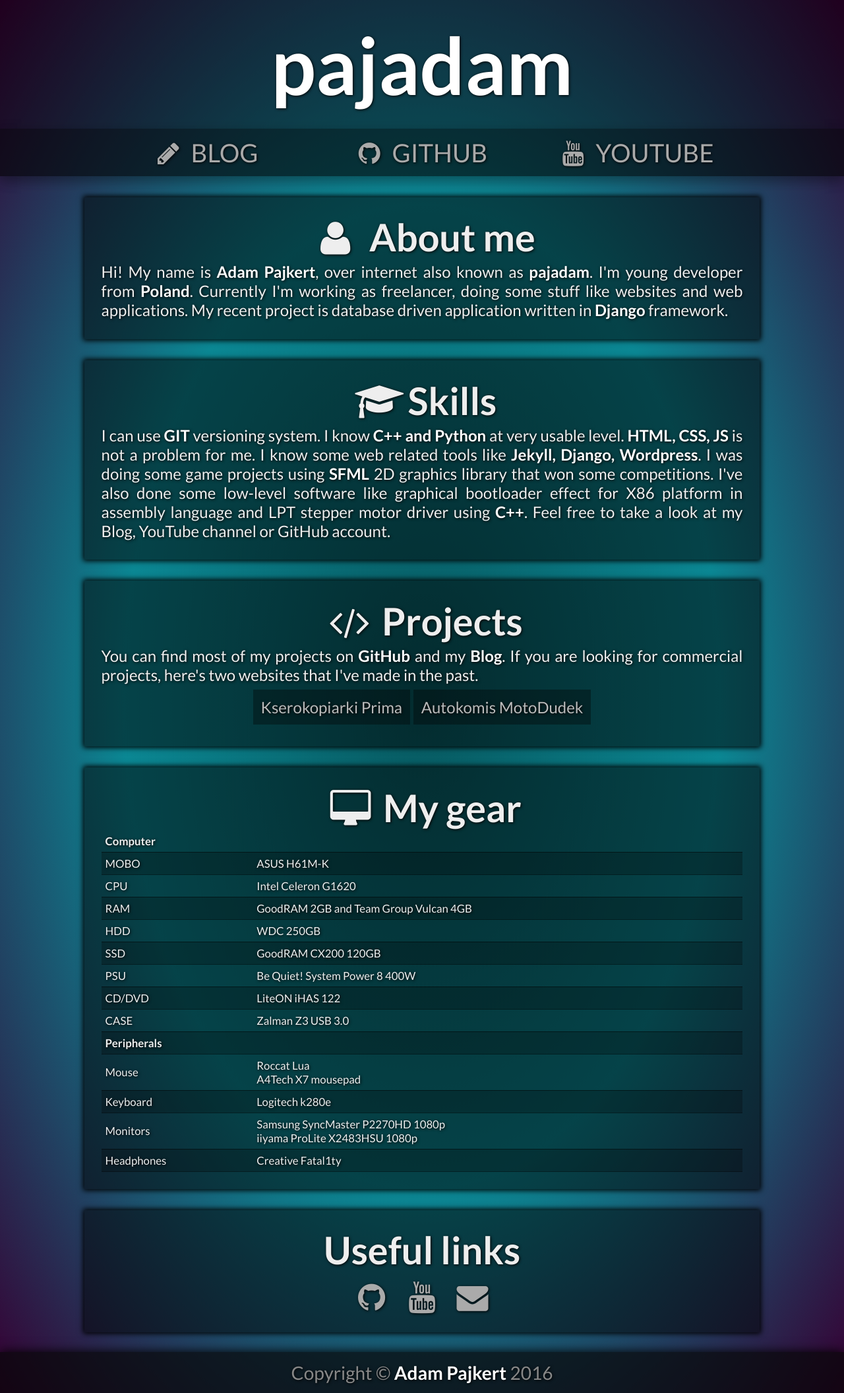
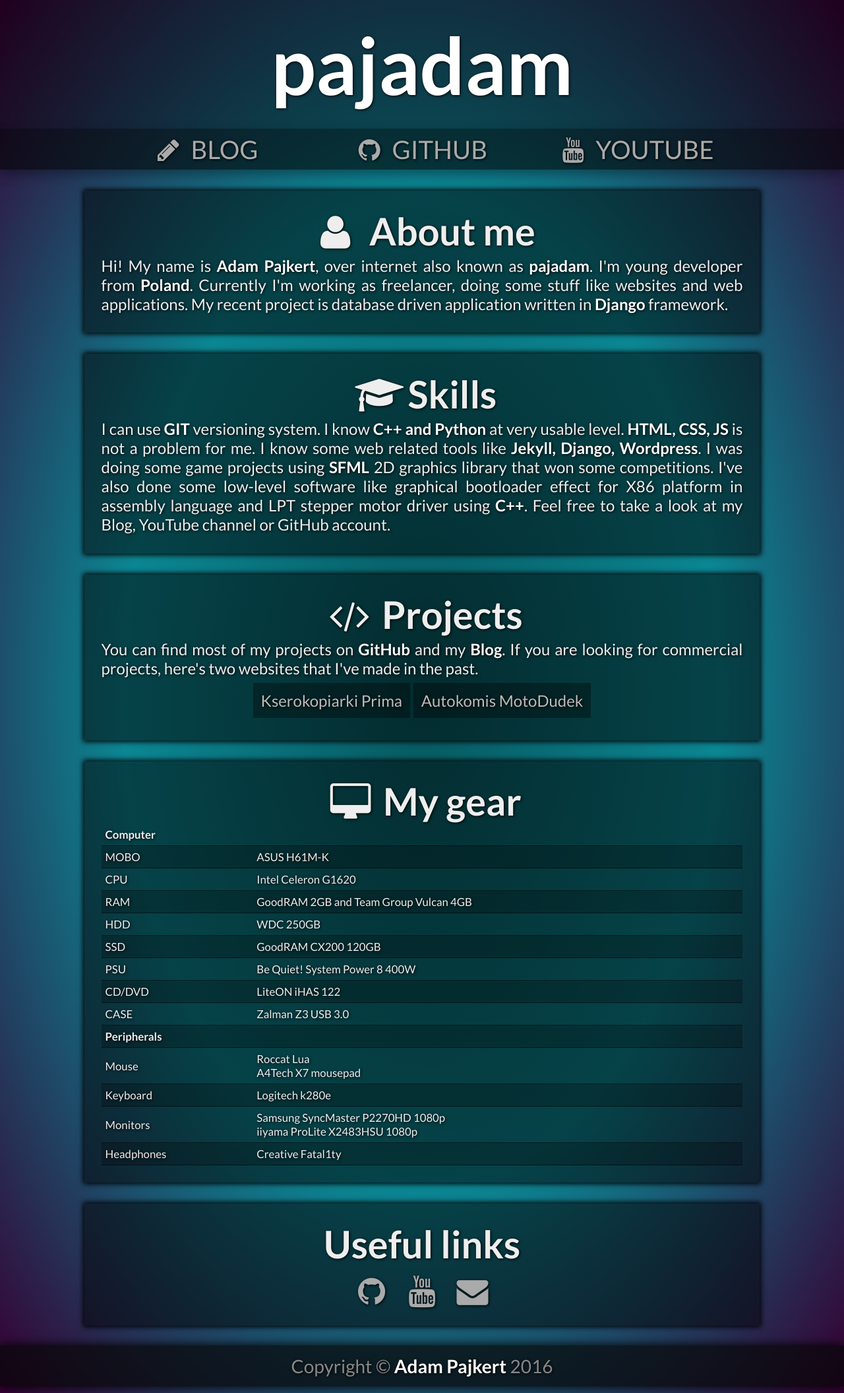
Before and after one commit to pajadam/pajadam.me, a Jekyll site: the page built from index.html, in a window 1280 px wide. Shown: the whole page at 66% size. Built offline with Jekyll 4.4.1, drawn with Linux system fonts in a browser that asks for light colours.

Commit message:
Fixed header paddings on Firefox.

```diff
--- a/_sass/_header.scss
+++ b/_sass/_header.scss
@@ -1,6 +1,6 @@
 .header{
     color: #fff;
-    padding: 2.5% 0%;
+    padding: 2.5% 0px;
     font-size: 2em;
     background-color: rgba( 0, 0, 0, .4);
 }
@@ -20,7 +20,7 @@
 }
 
 .navbar .item{
-    padding: 1% 2%;
+    padding: 8px 2%;
     font-size: .7em;
     text-align: center;
     text-transform: uppercase;
@@ -36,7 +36,7 @@
 
 @media screen and (max-width: 768px) {
     .header{
-        padding: 8% 0%;
+        padding: 16px 0px;
         font-size: 1em;
     }
 
@@ -47,7 +47,7 @@
 
 @media screen and (min-width: 1280px) {
     .header{
-        padding: 2% 0%;
+        padding: 2% 0px;
         font-size: 2.5em;
     }
 
```
